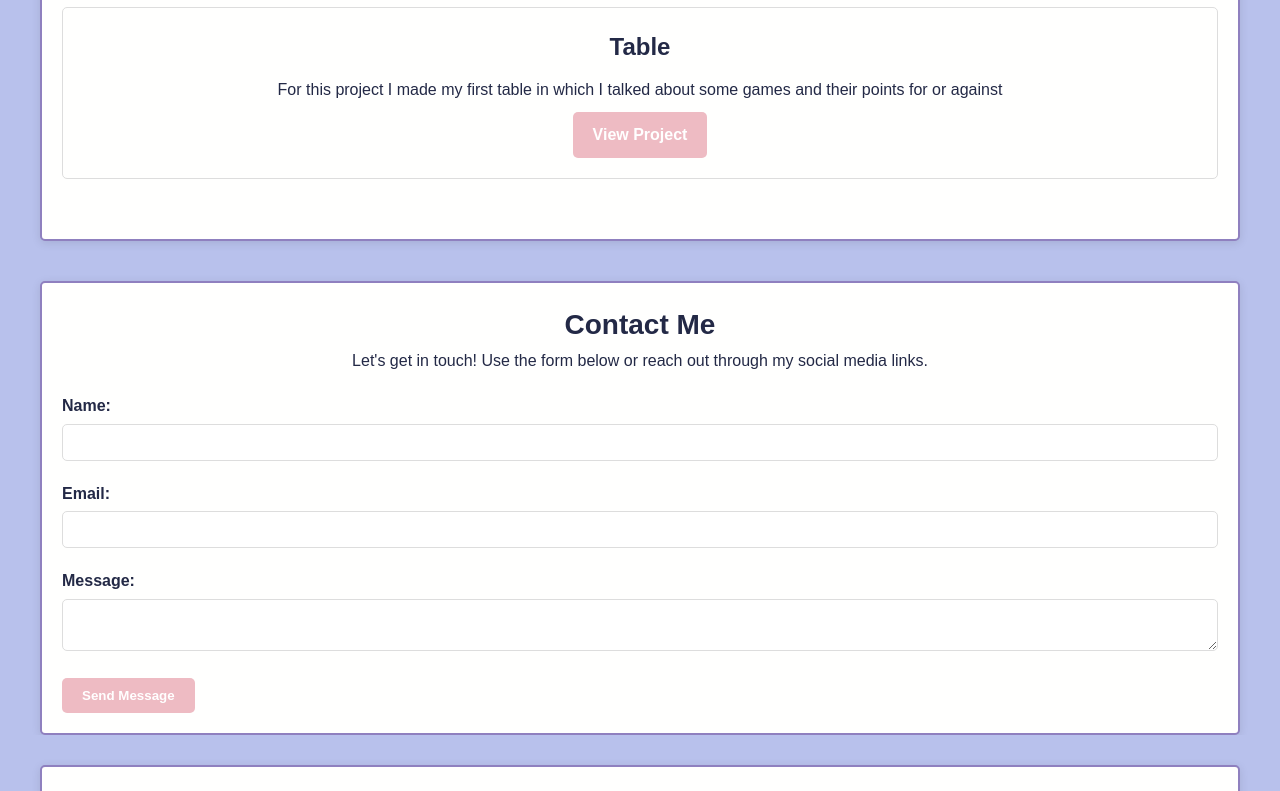
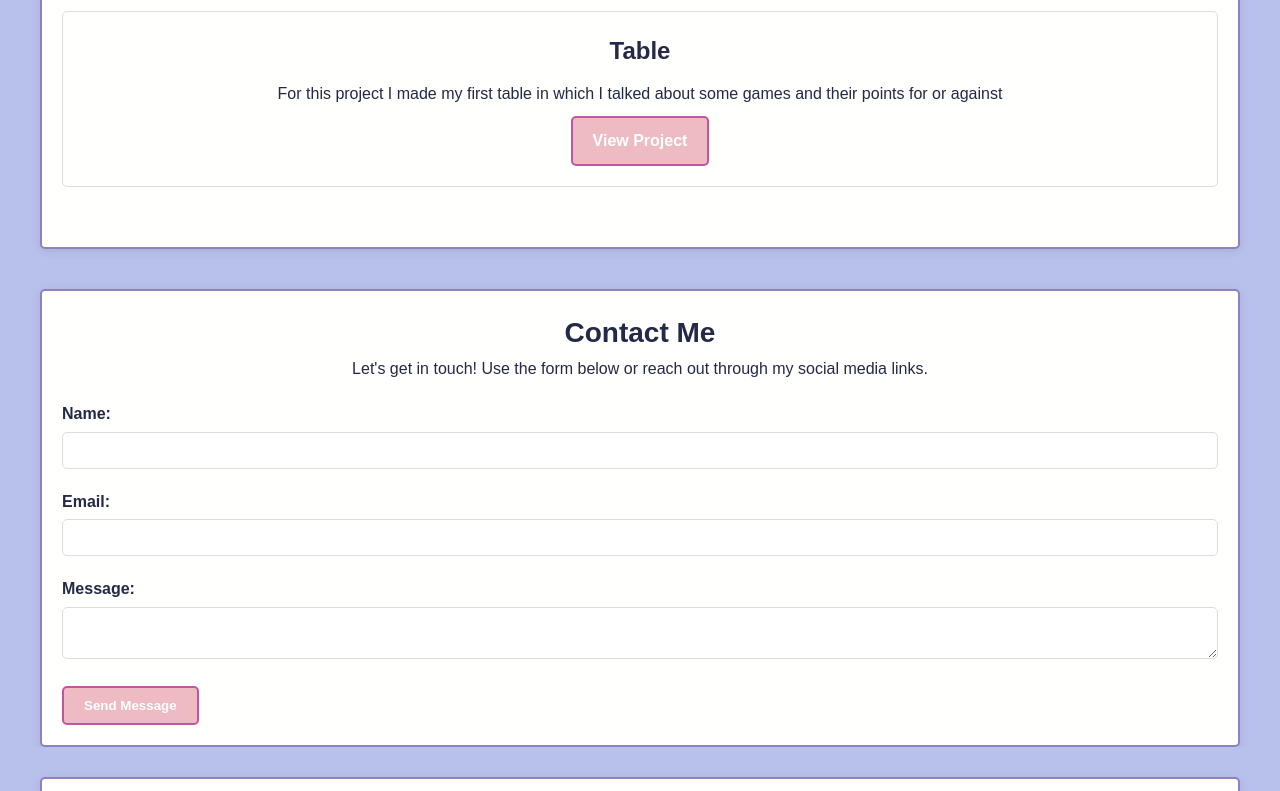
Before and after one commit to Pinotas/Portfolio-AndreAlves, a plain HTML site: page index.html in a window 1280 px wide. Shown: the part 1090-1881 px from the top of the page. Drawn offline with nearby package versions, Linux system fonts and the light colour scheme.

Commit message:
Update styles.css

```diff
--- a/styles.css
+++ b/styles.css
@@ -156,6 +156,8 @@ h2 {
   border: none;
   border-radius: 5px;
   font-weight: bold;
+  border: 2px solid black;
+  border-color: #c0579e;
 }
 
 .btn:hover {
@@ -193,6 +195,8 @@ button[type="submit"] {
   padding: 10px 20px;
   font-weight: bold;
   cursor: pointer;
+  border: 2px solid black;
+  border-color: #c0579e;
 }
 
 button[type="submit"]:hover {
```
